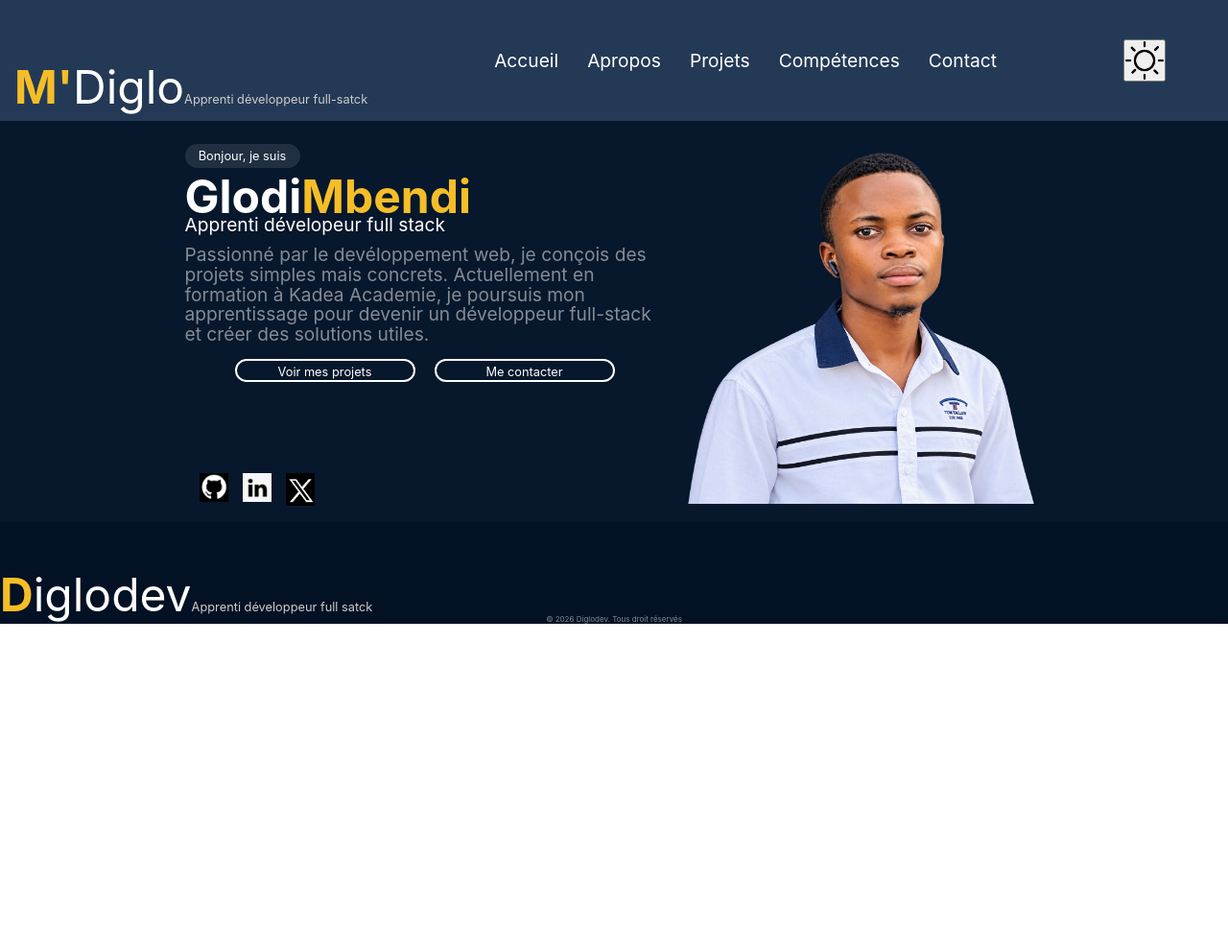
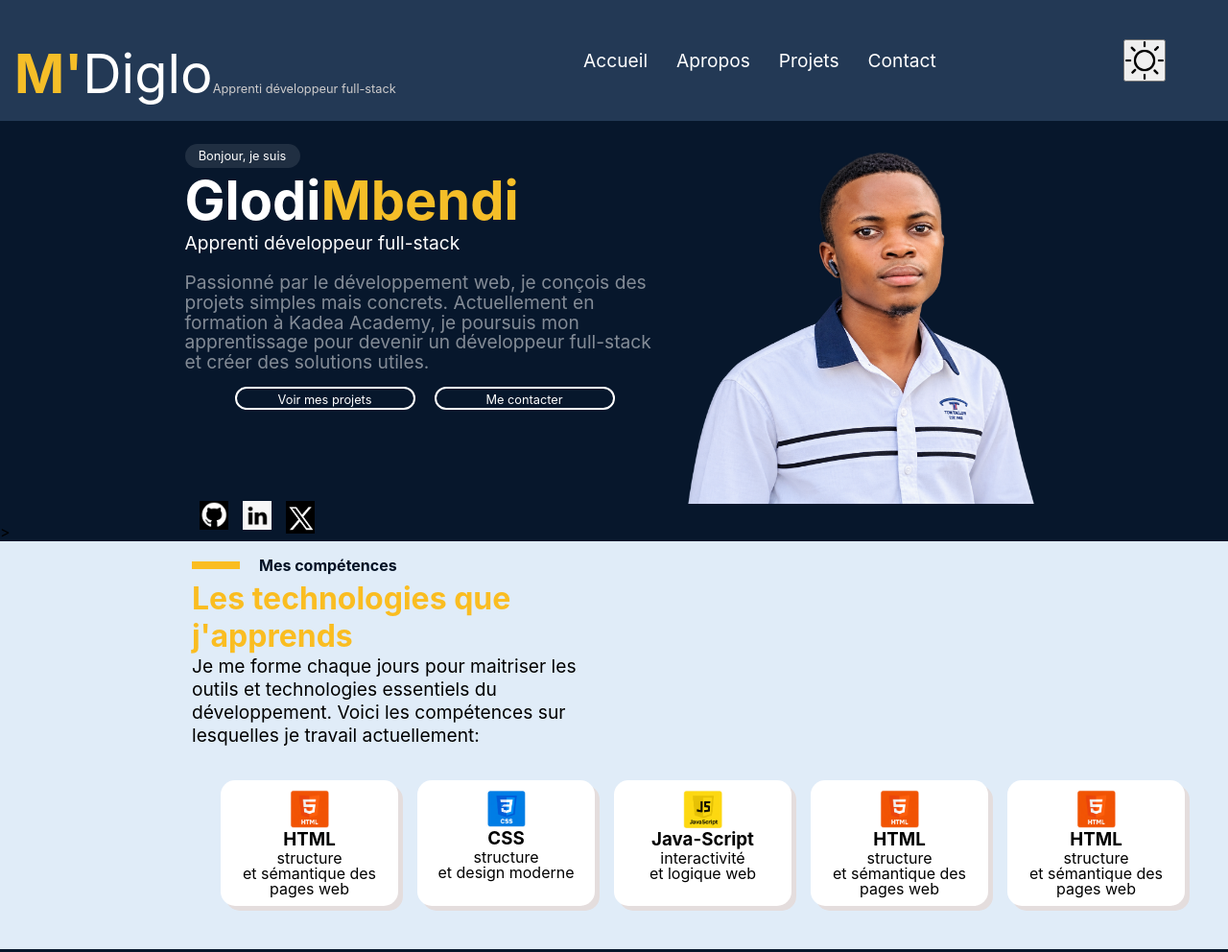
Before and after one commit to glodimbendi3-blip/Formation-projets-, a plain HTML site: page index.html in a window 1280 px wide. Shown: the top 992 px of the page at 96% size. Before the commit the page ends 800 px from the top, so only its background shows below. Drawn offline with Linux system fonts and the light colour scheme; a web font is replaced by a local one.

Commit message:
ajout struture et design compétences

```diff
--- a/index.html
+++ b/index.html
@@ -16,7 +16,7 @@
             <div class="comment">
              <!--======= logo-description======-->
                 <p>
-                    Apprenti développeur full-satck
+                   Apprenti développeur full-stack
                 </p>
             </div>
         </div>
@@ -26,7 +26,6 @@
                 <li><a href="index.html">Accueil</a> </li>
                 <li><a href="about.html">Apropos</a></li>
                 <li><a href="projet.html">Projets</a></li>
-                <li><a href="skills.html">Compétences</a></li>
                 <li><a href="call.html">Contact</a></li>
             </ul>
         </nav>
@@ -54,12 +53,13 @@
             <span class="fixe">Glodi</span><span class="D">Mbendi</span>
         </h1>
         <p class="par">
-            Apprenti dévelopeur full stack
+            Apprenti développeur full-stack
         </p>
         <div class="text-first">
         <p>
-            Passionné par le devéloppement web, je conçois des projets simples mais concrets. Actuellement en formation
-            à Kadea Academie, je poursuis mon apprentissage pour devenir un développeur full-stack et créer des solutions utiles.
+           Passionné par le développement web, je conçois des projets simples mais concrets.
+           Actuellement en formation à Kadea Academy, je poursuis mon apprentissage pour devenir
+           un développeur full-stack et créer des solutions utiles.
         </p>
         </div>
         </div>
@@ -85,6 +85,90 @@
         </div>
         <div class="diglo-avat">  <img src="glodi-avat.png" alt="diglo avatar"></div>
         </section>
+    <!-------------------------------Skills------------------------------------->>
+    <section class="skills fith-cont">
+        <div class="side">
+            <div class="trait">
+            </div>
+            <div class="abo-text">Mes compétences</div>
+        </div>
+        <div class="skill-texte">
+        <h2>Les technologies que j'apprends</h2>
+        <p class="skill-description">
+            Je me forme chaque jours pour maitriser les outils  et technologies essentiels du
+            développement. Voici les compétences sur lesquelles je travail actuellement:
+        </p>
+        </div>
+        <div class="skill-container">
+            <div class="skill-card">
+                <img src="html-logo.png" alt="logo html">
+                <h3>HTML</h3>
+                <p>
+                    structure <span class="prefixe">et sémantique des pages web</span>
+                </p>
+            </div>
+            <div class="skill-card">
+                <img src="css-logo.png" alt="logo html">
+                <h3>CSS</h3>
+                <p>
+                    structure <span class="prefixe">et design moderne</span>
+                </p>
+            </div>
+             <div class="skill-card">
+                <img src="js-logo.png" alt="logo html">
+                <h3>Java-Script</h3>
+                <p>
+                    interactivité<span class="prefixe">et logique web</span>
+                </p>
+            </div>
+             <div class="skill-card">
+                <img src="html-logo.png" alt="logo html">
+                <h3>HTML</h3>
+                <p>
+                    structure <span class="prefixe">et sémantique des pages web</span>
+                </p>
+            </div>
+             <div class="skill-card">
+                <img src="html-logo.png" alt="logo html">
+                <h3>HTML</h3>
+                <p>
+                    structure <span class="prefixe">et sémantique des pages web</span>
+                </p>
+        </div>
+            </div>
+    </section>
+    <!------------------------------- APROPO------------------------------------->>
+     <section class="second-cont">
+        <div class="side"><div class="trait"></div>A propos de nous </div>
+        <div class="portrait">
+            <img src="image" alt="portrait m'diglo">
+        </div>
+        <div class="rigth-container-B">
+        <div class="text">
+        <h2>Mon parcours</h2>
+        <p>
+          Je suis Godi Mbendi, jesuis apprénti développeur web. Après avoir terminé mes études secondaire,
+          j'ai choisi de me former à Kadea Academie pour acquerir des compétences solides et atteindre mon objectif :
+          devenir un développeur full-stack et  construire des projets qui impact.
+        </p>
+        </div>
+        <div class="small-card">
+           <div class="card">
+            <div class="tit">Kadea Academie</div>
+            <div class="tex">En formation</div>
+           </div>
+            <div class="card">
+            <div class="tit">RDC</div>
+            <div class="tex">Kinshasa</div>
+           </div>
+            <div class="card">
+            <div class="tit">Full-stack</div>
+            <div class="tex">Objectif</div>
+           </div>
+        </div>
+        </div>
+
+        </section>
     </main>
     <footer>
        <div class="logo">
--- a/style-port.css
+++ b/style-port.css
@@ -6,14 +6,14 @@
 .menu{display: flex; justify-content: space-between; background: #233955;
     padding: 15px; align-items: center; margin-top: 0; position: fixed; width: 100vw;}
 .logo{display: flex; flex-direction: column; gap:0;justify-content:first baseline;}
-.logo-text{height: 50px;}
 .D{font-size: 2rem; font-family: inter; color:#f5be28; font-weight: bold; margin: 0;}
 .fixe{color: white; font-size: 2rem; margin: 0;}
-.comment{color: rgb(206, 204, 204); font-size: 0.8rem;}
+.comment{color: rgb(206, 204, 204); font-size: 0.8rem;display:none}
 .nav-link{display: none;}
 .mode{display: none;}
 .burger{width: 44px; height: 44px; background: none; padding: 8px; cursor: pointer; border: none;}
 .burger span{display: block; width: 100%; height: 3px; background: white; margin: 5px 0;}
+/*--================================HOME-PAGE==============================--*/
 /*----------------------------- main-contenu -------------------------------*/
 main{background: #07172c; }
 .first-cont{padding: 15px; padding-top: 150px; display: flex; justify-content: center; gap:20px;
@@ -22,6 +22,7 @@ flex-direction: column;}
     margin:0; }
 .hey p{color: white; text-align: center;}
 .par{font-size: 1.2rem; color: white; line-height: 1px;}
+.text{display: flex;  flex-direction: column;gap: 10px;}
 .text-first{font-size: 1.2rem; line-height: 1.3rem ; color: rgba(255, 255, 255, 0.5); margin-top: 20px;}
 .buttons{display: flex; flex-direction: co; gap: 20px; justify-content: center; padding: 15px;}
 .buttons a{text-decoration: none; color:white; font-size: 0.8rem; padding:1px;}
@@ -35,13 +36,29 @@ flex-direction: column;}
 .diglo-avat img{width: 100%;}
 footer{background:  #031124; display: flex; flex-direction: column;}
 .foot{background: transparent;}
-.copyright{font-size: 0.5rem; color: rgba(255, 255, 255, 0.5); text-align: center;}
+.copyright{font-size: 0.8rem; color: rgba(255, 255, 255, 0.5); text-align: center;}
+/*===============================APROPOS==================================*/
+/*----------------commentaire-section-------*/
+.skill-description{display: none;}
+.side{display: flex; align-items: center; gap:20px}
+.trait{width: 50px; height: 8px; background: #fabd21;}
+.abo-text{font-size: 1rem; font-weight: bold; color: #031124;}
+/*-------------------main----------------*/
+.skills{display: flex; flex-direction: column; gap:5px;background:#e0ecf8; padding: 15px;}
+.skills h1{font-size: 1.2rem;}
+.prefixe{display: none;}
+.skill-container{display: grid; grid-template-columns: repeat(3, 1fr); grid-template-rows: 1fr 1fr; gap: 20px;}
+.skill-card{background: white; padding: 10px; width: 200px; display: flex; flex-direction:column;
+            align-items: center; border-radius: 15px; box-shadow: 5px 5px rgb(228, 221, 221);}
+.skill-card img{width: 25%;}
+.prefix{display: none;}
+
 
 /* ===================== DESKTOP ========================= */
 
 @media (min-width: 768px) {
-.logo{flex-direction: row;align-items:last baseline;;height: 12vh; padding-t}
-.D, .fixe{font-size: 3rem;}
+.logo{flex-direction: row;align-items:last baseline;height: 12vh;}
+.D, .fixe{font-size: 3.5rem;}
 .nav-link{display: flex; gap:30px}
 .nav-link a{color: white; font-size: 1.2rem;}
 .nav-link a:hover{border-bottom: 5px solid #fabd21;}
@@ -53,4 +70,16 @@ footer{background:  #031124; display: flex; flex-direction: column;}
 .diglo-avat img{width:100%; aspect-ratio: 1/1;}
 .left-container{width: 40%; height: 300px;}
 .follow{margin-top:80px ;}
+.comment{color: rgb(206, 204, 204); font-size: 0.8rem;display:block}
+.copyright{font-size: 1rem;}
+/*--------------------compétence------*/
+.skill-container{display: flex; margin: 30px;}
+.skill-description{display: block; font-size: 1.2rem; line-height: 1.5rem;}
+.skill-texte{width: 40%;}
+.skill-texte  h2{color:#fabd21; font-size: 2rem;}
+.skill-card{width: 30%;}
+.skills{padding-left: 200px;}
+.skill-card p{text-align: center; line-height: 1rem;}
+.prefixe{display: block;text-align: center;}
+.second-cont {display: none;}
 }
```
Also changed, not shown: css-logo.png (added), html-logo.png (added), js-logo.png (added).
